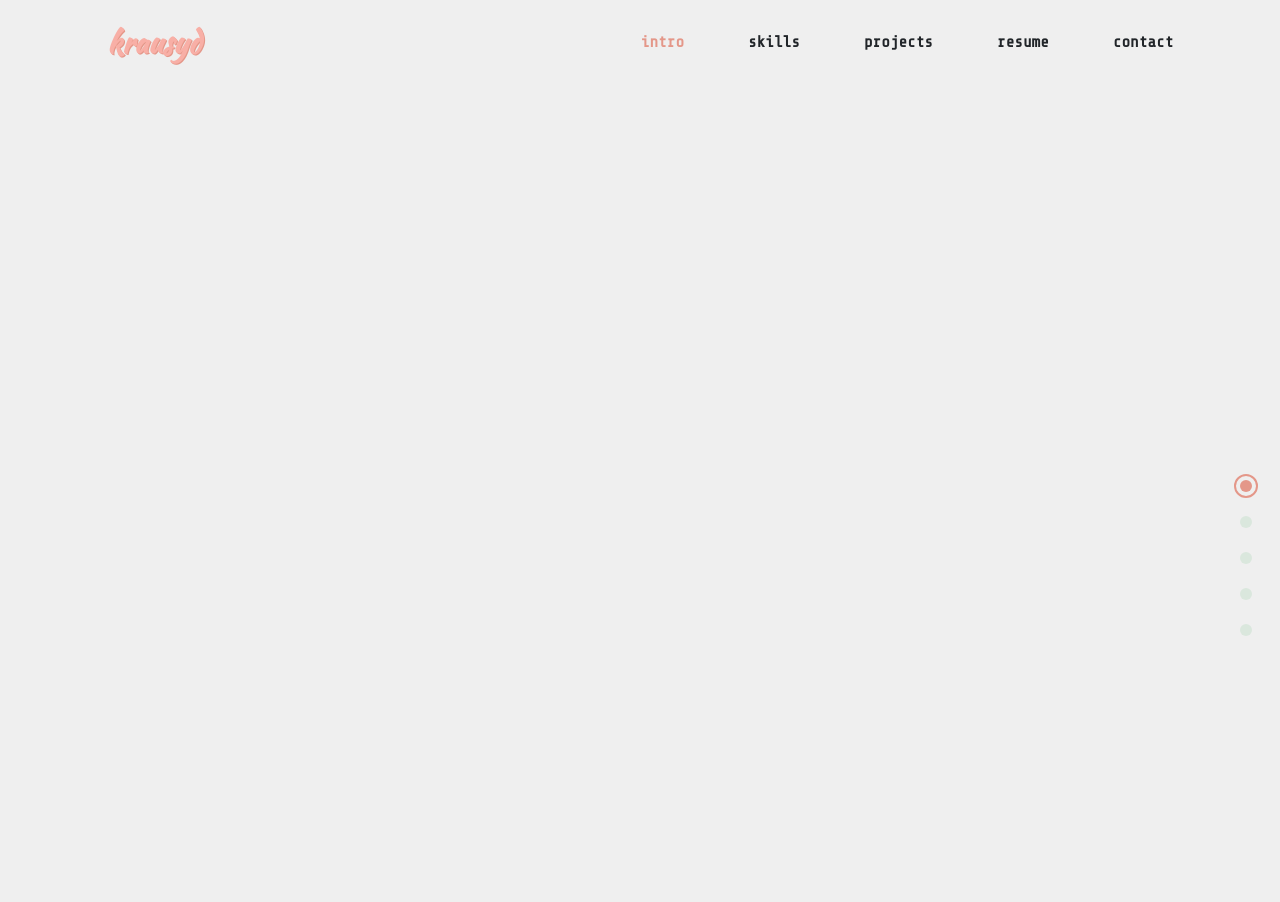
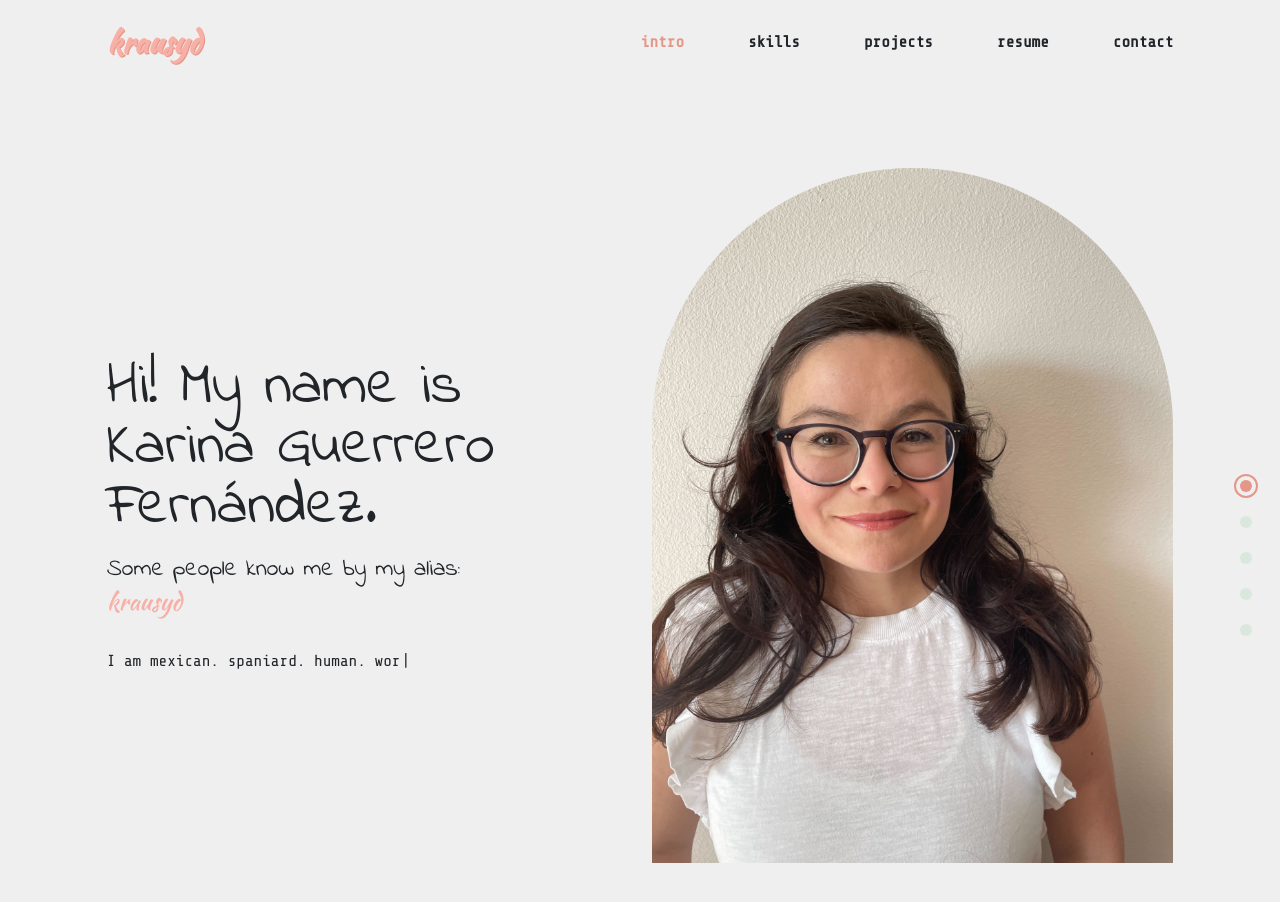
Before and after one commit to krausyd/aboutme, a React (Create React App) app: page / in a window 1280 px wide. Before the commit the page ends 800 px from the top, so only its background shows below. Built offline with nearby package versions, Linux system fonts and the light colour scheme; the HTML template or start-up script is replaced by a standard one.

Commit message:
Add intro page

```diff
--- a/src/App.js
+++ b/src/App.js
@@ -27,6 +27,7 @@ function App() {
         {isAboveMediumScreens && (
           <DotGroup selectedPage={selectedPage} setSelectedPage={setSelectedPage}/>
         )}
+        <Intro setSelectedpage={setIsTopOfPage} />
       </div>
       {/* <Intro />
       <Wip />
--- a/src/components/navbar.js
+++ b/src/components/navbar.js
@@ -35,8 +35,8 @@ export default function NavBar({ isTopOfPage, selectedPage, setSelectedPage }) {
                         <Link page="contact" selectedPage={selectedPage} setSelectedPage={setSelectedPage} />
                     </div>)
                     : (<button className="rounded-full p-2 bg-honeydew" onClick={() => setIsMenuTogged(!isMenuToggled)}>
-                        <span class="sr-only">Open main menu</span>
-                        <svg class="w-6 h-6" aria-hidden="true" fill="currentColor" viewBox="0 0 20 20" xmlns="http://www.w3.org/2000/svg"><path fill-rule="evenodd" d="M3 5a1 1 0 011-1h12a1 1 0 110 2H4a1 1 0 01-1-1zM3 10a1 1 0 011-1h12a1 1 0 110 2H4a1 1 0 01-1-1zM3 15a1 1 0 011-1h12a1 1 0 110 2H4a1 1 0 01-1-1z" clip-rule="evenodd"></path></svg>
+                        <span className="sr-only">Open main menu</span>
+                        <svg className="w-6 h-6" aria-hidden="true" fill="currentColor" viewBox="0 0 20 20" xmlns="http://www.w3.org/2000/svg"><path fillRule="evenodd" d="M3 5a1 1 0 011-1h12a1 1 0 110 2H4a1 1 0 01-1-1zM3 10a1 1 0 011-1h12a1 1 0 110 2H4a1 1 0 01-1-1zM3 15a1 1 0 011-1h12a1 1 0 110 2H4a1 1 0 01-1-1z" clipRule="evenodd"></path></svg>
                     </button>
                     )}
 
@@ -46,8 +46,8 @@ export default function NavBar({ isTopOfPage, selectedPage, setSelectedPage }) {
                         {/* CLOSE ICON */}
                         <div className="flex justify-end p-12">
                             <button onClick={() => setIsMenuTogged(!isMenuToggled)}>
-                                <span class="sr-only">Close main menu</span>
-                                <svg aria-hidden="true" class="w-5 h-5" fill="currentColor" viewBox="0 0 20 20" xmlns="http://www.w3.org/2000/svg"><path fill-rule="evenodd" d="M4.293 4.293a1 1 0 011.414 0L10 8.586l4.293-4.293a1 1 0 111.414 1.414L11.414 10l4.293 4.293a1 1 0 01-1.414 1.414L10 11.414l-4.293 4.293a1 1 0 01-1.414-1.414L8.586 10 4.293 5.707a1 1 0 010-1.414z" clip-rule="evenodd"></path></svg>
+                                <span className="sr-only">Close main menu</span>
+                                <svg aria-hidden="true" className="w-5 h-5" fill="currentColor" viewBox="0 0 20 20" xmlns="http://www.w3.org/2000/svg"><path fillRule="evenodd" d="M4.293 4.293a1 1 0 011.414 0L10 8.586l4.293-4.293a1 1 0 111.414 1.414L11.414 10l4.293 4.293a1 1 0 01-1.414 1.414L10 11.414l-4.293 4.293a1 1 0 01-1.414-1.414L8.586 10 4.293 5.707a1 1 0 010-1.414z" clipRule="evenodd"></path></svg>
                             </button>
                         </div>
 
--- a/src/pages/intro.js
+++ b/src/pages/intro.js
@@ -1,18 +1,36 @@
 import React from 'react';
 import TypewriterComponent from 'typewriter-effect';
 import { motion } from 'framer-motion';
+import useMediaQuery from '../hooks/useMediaQuery';
+import AnchorLink from 'react-anchor-link-smooth-scroll';
+import krausyd from '../assets/images/krausyd.jpg'
 
-export default function Intro() {
+export default function Intro({ setSelectedpage }) {
+    const isAboveMediumScreens = useMediaQuery("(min-width: 1060px)");
+
     return (
-        <motion.div initial={{opacity: 0}} whileInView={{ opacity: 1}} exit={{ opacity: 0, display: 'none' }}>
-            <section className="container mx-auto max-w-2xl py-16 sm:py-48 lg:py-48 text-center">
-                <p className="text-6xl font-bold mb-5 font-indie_flower">
+        <motion.div initial={{ opacity: 0 }} whileInView={{ opacity: 1 }} exit={{ opacity: 0, display: 'none' }}>
+            <section id="intro" className="md:flex md:justify-between md:items-center md:h-full gap-16 py-10">
+                { /* IMAGE SECTION */}
+                <div className='md:order-2 flex justify-center basis-3/5 z-10 mt-16 md:mt-32'>
+                    {isAboveMediumScreens
+                        ? (<div className='relative z-0 ml-20 before:absolute before:-top-20 before:-left-20'>
+                            <img alt="karina's photo" src={krausyd} className="z-10 w-full max-w-[400px] md:max-w-[600px] rounded-t-[400px]"></img>
+                        </div>)
+                        : (<img alt="karina's photo" src={krausyd} className="z-10 w-full max-w-[400px] md:max-w-[600px] rounded-t-[400px]"></img>)
+                    }
+                </div>
+
+                {/* MAIN CONTENT */}
+                <div className='z-30 basis-2/5 mt-12 md:mt-32'>
+                    <motion.div initial="hidden" whileInView="visible" viewport={{ once: true, amount: 0.5 }} transition={{ duration: 0.5 }} variants={{ hidden: { opacity: 0, x: -50 }, visible: { opacity: 1, x: 0 } }}>
+                        <p className="text-6xl font-indie_flower z-10 text-center md:text-start">
                             Hi! My name is Karina Guerrero Fern&aacute;ndez.
                         </p>
-                <p className="text-4xl mb-5 font-indie_flower">
+                        <p className="mt-4 mb-7 text-2xl font-indie_flower text-center md:text-start">
                             Some people know me by my alias: <span className="krausyd font-kaushan_script">krausyd</span>
                         </p>
-                <div className="text-xl font-share_tech_mono">
+                        <div className="text-l font-share_tech_mono">
                             <TypewriterComponent
                                 onInit={(typewriter) => {
                                     typewriter.typeString('I am mexican. spaniard. human. world inhabitant.')
@@ -43,6 +61,8 @@ export default function Intro() {
                                 }}
                                 options={{ loop: true }} />
                         </div>
+                    </motion.div>
+                </div>
             </section>
         </motion.div>
     );
```
Also changed, not shown: src/assets/images/krausyd.jpg (added). Lines whose indentation alone changed are shown as unchanged.
